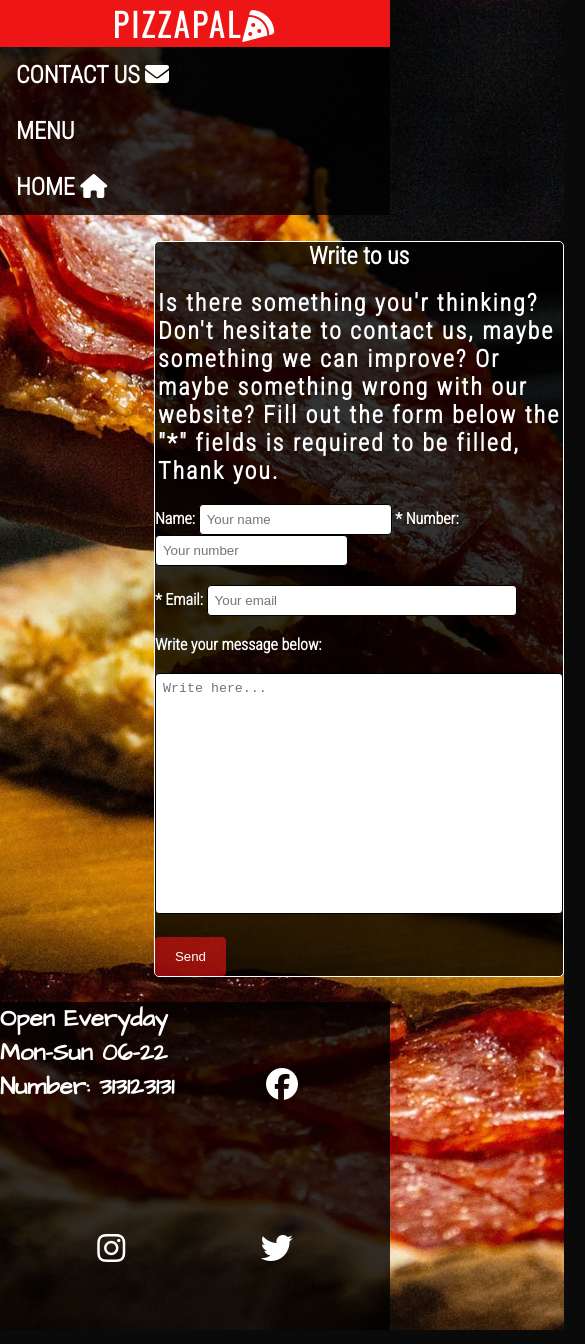
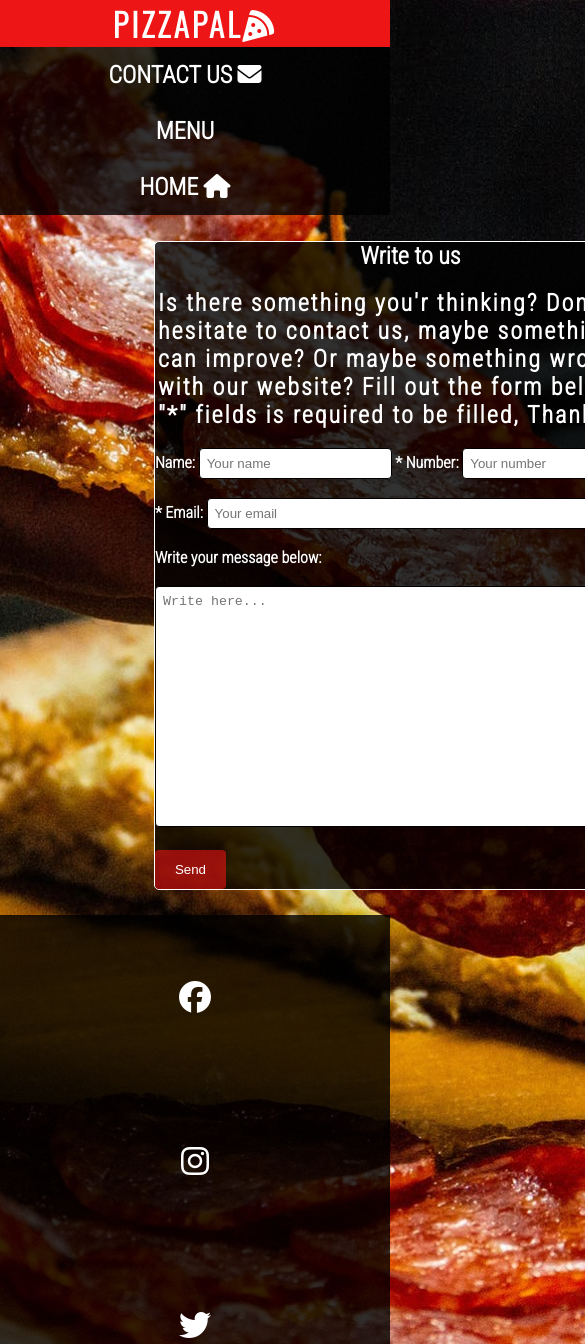
Before and after one commit to rebahama/Project-1, a plain HTML site: page contact.html in a window 390 px wide. Shown: the top 1344 px of the page, 585 px wide, since content can reach past the window. Drawn offline with nearby package versions, Linux system fonts and the light colour scheme.

Commit message:
fix indentation on all html files

```diff
--- a/assets/css/style.css
+++ b/assets/css/style.css
@@ -7,8 +7,7 @@
     box-sizing: border-box;
 }
 
-
-body{
+body {
     font-family:'Roboto Condensed', sans-serif;
     font-weight: 800;
     background: url('../images/pizza.jpeg') center;
@@ -22,6 +21,7 @@ body{
 
 
 }
+
 h1 {
     font-family: 'Oswald', sans-serif;
     letter-spacing: 3px;
@@ -36,15 +36,16 @@ background-color:#ed1515;
 
 }
 
-#logo a{
+#logo a {
 
     color:#ffff;
     list-style-type: none;
     text-decoration: none;
 
 }
+
 /* style the navbar*/
-#navmenu{
+#navmenu {
 
     list-style-type: none;
     margin: 0;
@@ -57,23 +58,23 @@ background-color:#ed1515;
 
 }
 
-#navmenu a{
+#navmenu a {
     display: block;
     color: #ffff;
     padding: 14px 16px;
     text-decoration: none;
 
 }
-#navmenu a:hover{
+#navmenu a:hover {
     background-color:#686767;
 
 }
-#navmenu li{
+#navmenu li {
     float: right;
     margin-right: 20px;
 }
 /* style and postion the menu and about us*/
-#menu{
+#menu {
     font-size: 180%;
 font-family: 'Architects Daughter', cursive;
 color:#ffff;
@@ -88,11 +89,11 @@ max-width: 100%;
 margin-bottom: 5%;
 
 }
-#menu p,#about-us p{
+#menu p,#about-us p {
     margin-left: 5px;
 }
 
-#about-us{
+#about-us {
     font-size: 180%;
     font-family: 'Architects Daughter', cursive;
 color:#ffff;
@@ -108,48 +109,48 @@ margin-bottom: 5%;
 }
 
 /* style the text inside menu and logo*/
-#logo-intro h2{
-
+#logo-intro h2 {
 color: #ffff;
 font-size: 200%;
 text-align: center;
 background-color:rgba(0,0,0,.8);
+}
 
-
-}
 /*style the link to menu page on home page*/
-#button-menu-intro a{
+#button-menu-intro a {
 color: #ffff;
 text-decoration: none;
 background-color: black;
 padding: 20px;
 border-radius: 50%;
+}
 
-}
-#button-menu-intro{
+#button-menu-intro {
     text-align: center;
     margin: 30px;
     font-size: 120%;
 
 }
-#button-menu-intro a:hover{
+#button-menu-intro a:hover {
     color: red;
 }
+
 /* style the h2 element insde the menu and the paragraph text*/
-#about-us h2,#menu h2{
+#about-us h2,#menu h2 {
 
     background-color: #ed1515;
     text-align: center;
 
 }
 
-.describe-menu{
+.describe-menu {
     font-size: large;
     color: gray;
 
 }
+
 /* style the phonenumber*/
- #phone-number{
+ #phone-number {
   color: #ffff;
   text-align: center;
   font-size: larger;
@@ -158,9 +159,9 @@ border-radius: 50%;
   background-color: rgba(0,0,0,.8);
 
 }
+
 /*styling footer*/
-
-footer{
+footer {
     background-color: rgba(0,0,0,.8);
 
 	width: 100%;
@@ -170,36 +171,40 @@ footer{
 
 
 }
-.social-media{
+
+.social-media {
     text-align: center;
+}
 
-}
-.social-media >li{
+.social-media >li {
     display: inline;
 }
-.social-media i{
+
+.social-media i {
     font-size: 200%;
     padding: 60px;
     margin: 6px;
     color: #ffff;
 
 }
+
 /* style the open hours text*/
-.opening-hours{
+.opening-hours {
     float: left;
     color: #ffff;
 
     font-family: 'Architects Daughter', cursive;
 }
-.social-media a{
+
+.social-media a {
    list-style-type:none;
    text-decoration: none;
 }
 .social-media i:hover{
     color: #686767;
 }
+
 /*styling contact-us*/
-
 textarea,input[type="text"],input[type="email"]{
     max-width: 100%;
     resize: none;
@@ -209,10 +214,9 @@ textarea,input[type="text"],input[type="email"]{
     padding: 7px;
     margin: 0 auto;
     border-radius: 4px;
+}
 
-
-}
-#contact-form{
+#contact-form {
     margin: 0 auto;
     width: 30%;
     margin-top: 5%;
@@ -221,43 +225,43 @@ textarea,input[type="text"],input[type="email"]{
     border: solid 1px;
     border-radius: 5px;
    margin-bottom: 5%;
+}
 
-
-
-}
-legend{
+legend {
     text-align: center;
     font-size: x-large;
 }
 
-#email-field{
+#email-field {
     width: 76%;
 }
-.button-form{
+.button-form {
     background-color:rgba(237,19,19,.6) ;
     color: #ffff;
   padding: 12px 20px;
   border: none;
   border-radius: 4px;
   cursor: pointer;
+}
 
-}
-.text-form{
+.text-form {
     letter-spacing: 2px;
     font-size: x-large;
     margin-left: 3px;
 }
+
 /* for screens below 1200 px*/
 @media screen  and (max-width: 1200px){
-    #about-us{
+    #about-us {
     width: 50%;
     max-width: 100%;
     clear: both;
     float: left;
     height: auto;
-   margin-left: 30%;
+    margin-left: 30%;
     }
-    #menu{
+
+    #menu {
         width: 50%;
         float: left;
         max-width: 100%;
@@ -265,20 +269,19 @@ legend{
         margin-left: 30%;
 
     }
-    #contact-form
-    {
+
+    #contact-form {
         width: 50%;
         float: left;
         max-width: 80%;
         height: auto;
         margin-left: 30%;
-
     }
 
-
+        /* For screens below 750 px*/
     }
     @media screen  and (max-width: 750px){
-        #about-us{
+        #about-us {
         width: 70%;
         margin: 0 auto;
         min-width: 100%;
@@ -287,28 +290,34 @@ legend{
         height: auto;
 
         }
-        #menu{
+
+        #menu {
             width: 70%;
             margin: 0 auto;
 
             float: left;
             min-width: 100%;
             height: auto;
+        }
+        #contact-form {
+
+        min-width: 100%;
+
+        }
+
+        #navmenu li {
+            float: none;
+            display: block;
+            text-align: center;
 
 
         }
-        #contact-form
-        {
 
-        width: 90%;
-
-        }
-        #navmenu li{
+        .social-media li {
+            clear: both;
             float: none;
             display: block;
-            text-align: left;
-
-
+            text-align: center;
         }
 
 
--- a/contact.html
+++ b/contact.html
@@ -1,25 +1,24 @@
 <!DOCTYPE html>
 <html lang="en">
+
 <head>
   <meta charset="UTF-8">
   <meta http-equiv="X-UA-Compatible" content="IE=edge">
-    <meta name="viewport" content="width=device-width, initial-scale=1.0"><!-- Linking to external css file and setting up meta tags for serach engine optimation -->
+  <meta name="viewport" content="width=device-width, initial-scale=1.0">
+  <!-- Linking to external css file and setting up meta tags for serach engine optimation -->
   <title>Pizzapal</title>
   <link rel="stylesheet" href="assets/css/style.css">
   <meta name="description" content="Pizza restaurant website for customers in Stockholm Sweden">
   <meta name="keywords" content="Pizza,restaurant,Pizzapal,Stockholm,Sweden">
 </head>
+
 <body>
   <!-- Navigation and logo-->
 
   <header>
-
     <h1 id="logo"><a href="index.html">Pizzapal<i class="fas fa-pizza-slice"></i></a></h1>
-
-
     <nav>
       <ul id="navmenu">
-
         </a>
         <li>
           <a href="contact.html">CONTACT US <i class="fas fa-envelope"></i></a>
@@ -30,11 +29,8 @@
         <li>
           <a href="index.html">HOME <i class="fas fa-home"></i></a>
         </li>
-
       </ul>
     </nav>
-
-
   </header>
 
   <fieldset>
@@ -43,54 +39,46 @@
         <legend>Write to us</legend>
         <br>
       </header>
-         <p class="text-form">Is there something you'r thinking? Don't hesitate  to contact us, maybe something we can improve? Or maybe something wrong with our website? Fill out the form below the "*" fields is required to be filled, Thank you.</p>
+      <p class="text-form">Is there something you'r thinking? Don't hesitate to contact us, maybe something we can
+        improve? Or maybe something wrong with our website? Fill out the form below the "*" fields is required to be
+        filled, Thank you.</p>
       <br>
       <label for="name-field">Name:</label>
       <input id="name-field" type="text" name="full_name" placeholder="Your name">
-
       <label for="number-field">* Number:</label>
-            <input id="number-field" type="email" name="number" placeholder="Your number"required>
+      <input id="number-field" type="email" name="number" placeholder="Your number" required>
       <br>
       <br>
       <label for="email-field">* Email:</label>
-            <input id="email-field" type="email" name="email" placeholder="Your email"required><br><br>
-
-
-
+      <input id="email-field" type="email" name="email" placeholder="Your email" required><br><br>
       <label for="contact-us">Write your message below:</label><br><br>
-
-
-               <textarea name="contact-us" id="contact-us" cols="60" rows="15" resize="none"  placeholder="Write here..."></textarea>
+      <textarea name="contact-us" id="contact-us" cols="60" rows="15" resize="none"
+        placeholder="Write here..."></textarea>
       <br> <br>
       <input class="button-form" type="submit" value="Send" name="">
-
     </form>
   </fieldset>
 
-
-
   <footer>
-          <h2 class="opening-hours"> Open Everyday <br> Mon-Sun 06-22 <br> Number: 313123131</h2>
-
-
     <ul class="social-media">
       <li>
-         <a href="https://www.facebook.com/" target="_blanc" rel="noopener" aria-label="Visit our Facebookpage"><i class="fab fa-facebook"></i> </a>
-
+        <a href="https://www.facebook.com/" target="_blanc" rel="noopener" aria-label="Visit our Facebookpage"><i
+            class="fab fa-facebook"></i> </a>
       </li>
       <li>
-        <a href="https://www.instagram.com/" target="_blanc" rel="noopener" aria-label="Visit our Instagrampage"> <i class="fab fa-instagram"></i> </a>
+        <a href="https://www.instagram.com/" target="_blanc" rel="noopener" aria-label="Visit our Instagrampage"> <i
+            class="fab fa-instagram"></i> </a>
       </li>
       <li>
-        <a href="https://twitter.com/" target="_blanc" rel="noopener" aria-label="Visit our Twitter"><i class="fab fa-twitter"></i> </a>
+        <a href="https://twitter.com/" target="_blanc" rel="noopener" aria-label="Visit our Twitter"><i
+            class="fab fa-twitter"></i> </a>
       </li>
-
-
-
+      <li>
+        <h2 class="opening-hours"> Open Everyday <br> Mon-Sun 06-22 <br> Number: 313123131</h2>
+      </li>
     </ul>
 
   </footer>
-
   <!-- font aweseom script code-->
   <script src="https://kit.fontawesome.com/b82848b0eb.js" crossorigin="anonymous">
 
```
Also changed, not shown: index.html (+14 -25 lines), menu.html (+37 -32 lines), thankyou.html (+13 -20 lines), docs/wireframe1.png (renamed from assets/images/wireframe1.png), docs/wireframe2.png (renamed from assets/images/wireframe2.png), docs/wireframe3.png (renamed from assets/images/wireframe3.png), 1 other file. Lines whose indentation alone changed are shown as unchanged.
